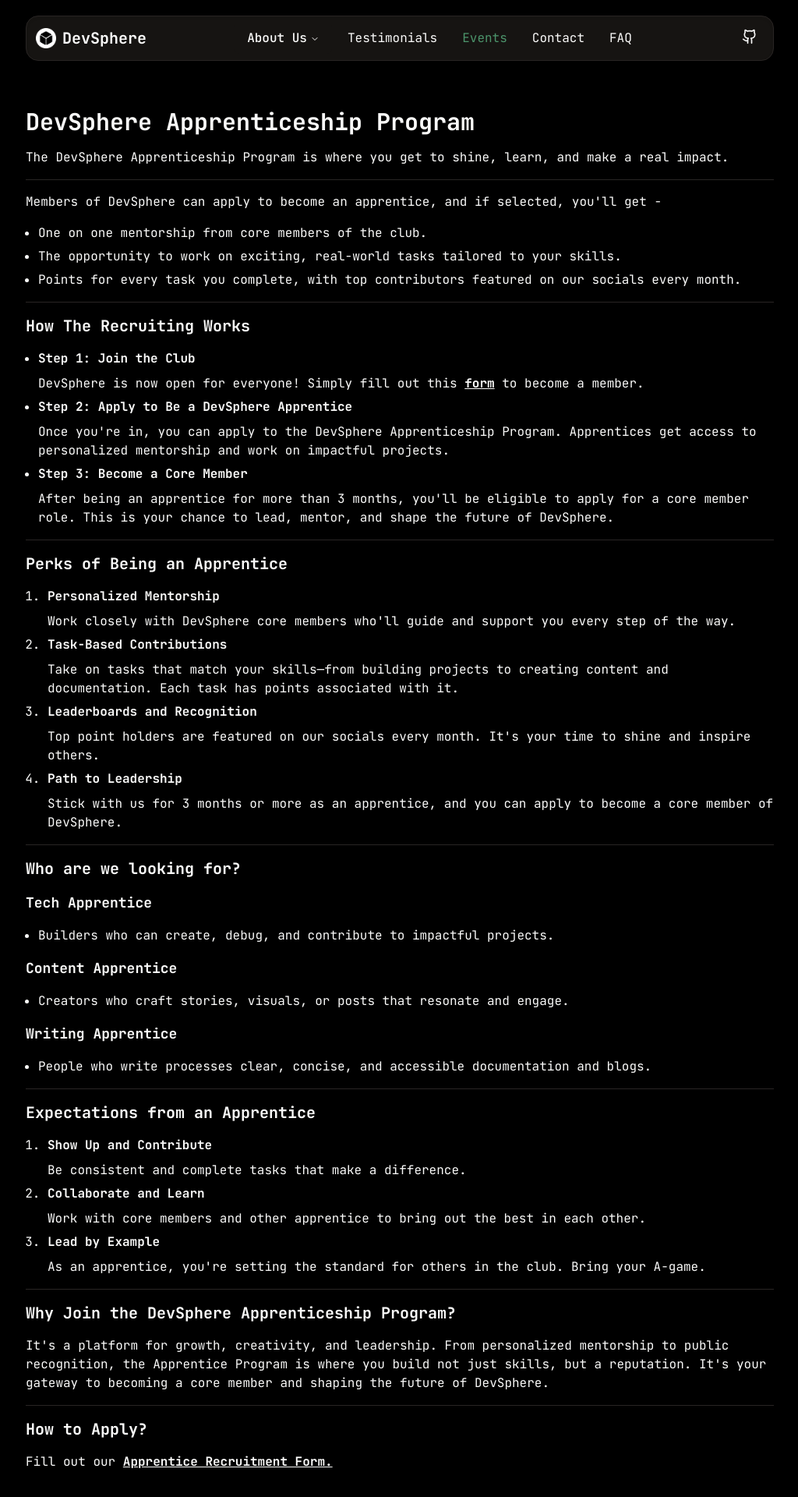
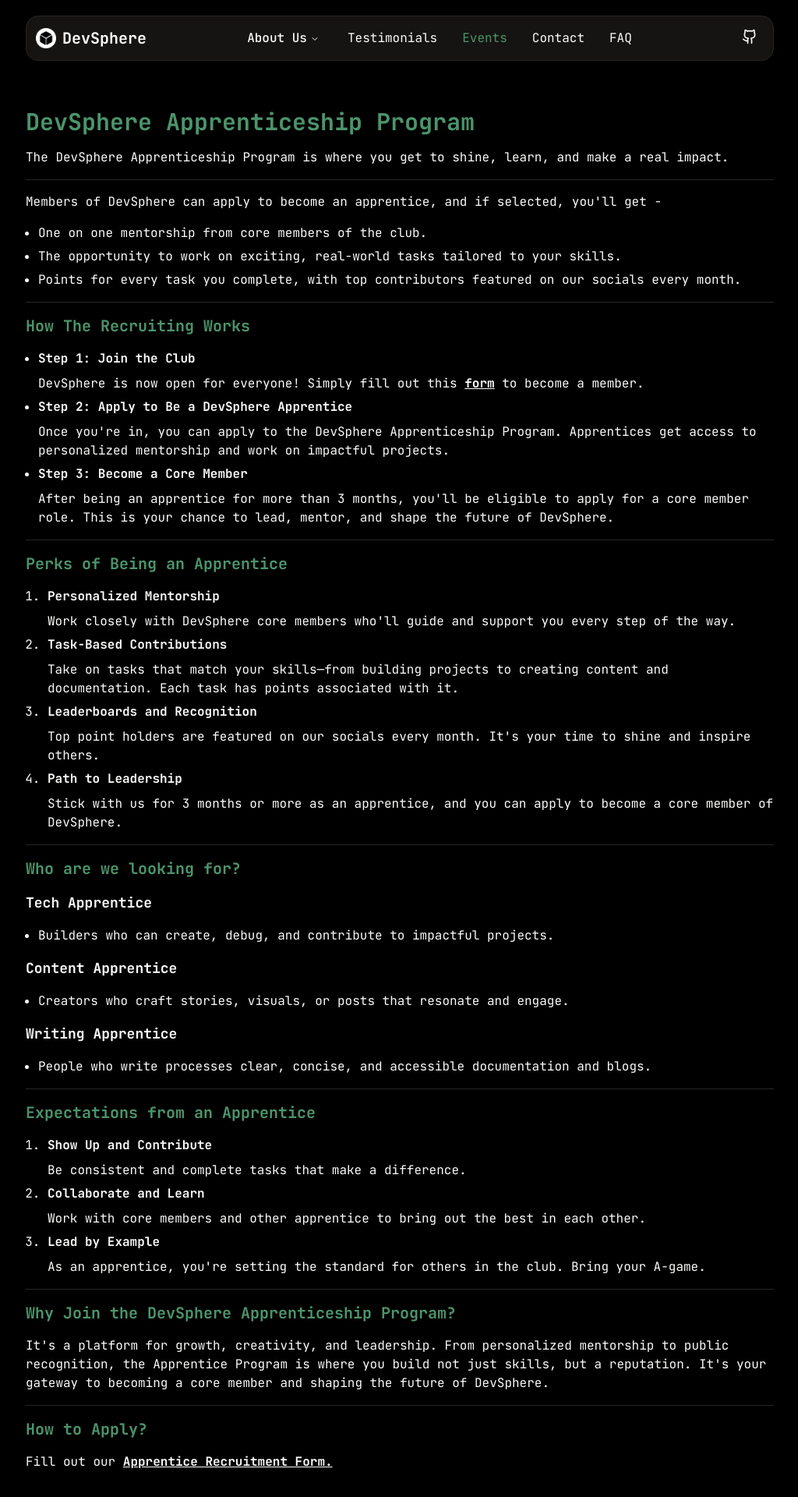
Before and after one commit to SharadhNaidu/devsphere-project-section, a Next.js app: page /DAProgram in a window 1280 px wide. Shown: the top 1920 px of the page at 78% size, without its empty margins (127-1151 px from the left). Built offline with nearby package versions, Linux system fonts and the light colour scheme.

Commit message:
added changes on the home page

```diff
--- a/app/DAProgram/page.tsx
+++ b/app/DAProgram/page.tsx
@@ -2,7 +2,9 @@ import { Separator } from "@/components/ui/separator";
 export default function DAProgramPage() {
   return (
     <div className="grid w-[90%] md:w-[70%] lg:w-[75%] lg:max-w-screen-xl gap-4 mx-auto py-20 md:py-20">
-      <h1 className="text-3xl font-bold">DevSphere Apprenticeship Program</h1>
+      <h1 className="text-3xl text-primary font-bold">
+        DevSphere Apprenticeship Program
+      </h1>
       <p>
         The DevSphere Apprenticeship Program is where you get to shine, learn,
         and make a real impact.
@@ -26,7 +28,9 @@ export default function DAProgramPage() {
         </ul>
       </div>
       <Separator />
-      <h2 className="text-xl font-bold">How The Recruiting Works</h2>
+      <h2 className="text-xl text-primary font-bold">
+        How The Recruiting Works
+      </h2>
       <div className="ml-4">
         <ul className="list-disc space-y-1.5">
           <li>
@@ -57,7 +61,9 @@ export default function DAProgramPage() {
         </ul>
       </div>
       <Separator />
-      <h2 className="text-xl font-bold">Perks of Being an Apprentice</h2>
+      <h2 className="text-xl text-primary font-bold">
+        Perks of Being an Apprentice
+      </h2>
       <div className="ml-7">
         <ol className="list-decimal space-y-1.5">
           <li>
@@ -77,13 +83,15 @@ export default function DAProgramPage() {
           </li>
           <li>
             <p className="font-bold pb-2">Path to Leadership</p>Stick with us
-            for 3 months or more as an apprentice, and you can apply to become a core
-            member of DevSphere.
+            for 3 months or more as an apprentice, and you can apply to become a
+            core member of DevSphere.
           </li>
         </ol>
       </div>
       <Separator />
-      <h2 className="text-xl font-bold">Who are we looking for?</h2>
+      <h2 className="text-xl text-primary font-bold">
+        Who are we looking for?
+      </h2>
       <h3 className="text-lg font-bold">Tech Apprentice</h3>
       <div className="ml-4">
         <ul className="list-disc space-y-1.5">
@@ -112,7 +120,9 @@ export default function DAProgramPage() {
         </ul>
       </div>
       <Separator />
-      <h2 className="text-xl font-bold">Expectations from an Apprentice</h2>
+      <h2 className="text-xl text-primary font-bold">
+        Expectations from an Apprentice
+      </h2>
       <div className="ml-7">
         <ol className="list-decimal space-y-1.5">
           <li>
@@ -121,7 +131,8 @@ export default function DAProgramPage() {
           </li>
           <li>
             <p className="font-bold pb-2">Collaborate and Learn</p>Work with
-            core members and other apprentice to bring out the best in each other.
+            core members and other apprentice to bring out the best in each
+            other.
           </li>
           <li>
             <p className="font-bold pb-2">Lead by Example</p>As an apprentice,
@@ -131,7 +142,7 @@ export default function DAProgramPage() {
         </ol>
       </div>
       <Separator />
-      <h2 className="text-xl font-bold">
+      <h2 className="text-xl text-primary font-bold">
         Why Join the DevSphere Apprenticeship Program?
       </h2>
       <p>
@@ -141,9 +152,12 @@ export default function DAProgramPage() {
         becoming a core member and shaping the future of DevSphere.
       </p>
       <Separator />
-      <h2 className="text-xl font-bold">How to Apply?</h2>
+      <h2 className="text-xl text-primary font-bold">How to Apply?</h2>
       <p>
-        Fill out our <a href="#" className="font-bold underline">Apprentice Recruitment Form.</a>
+        Fill out our{" "}
+        <a href="#" className="font-bold underline">
+          Apprentice Recruitment Form.
+        </a>
       </p>
     </div>
   );
--- a/components/layout/sections/hero.tsx
+++ b/components/layout/sections/hero.tsx
@@ -16,7 +16,7 @@ export const HeroSection = () => {
             <span className="mr-2 text-primary">
               <Badge>✨</Badge>
             </span>
-            <span> Registrations Now Open!</span>
+            <span>DA Program is now live!</span>
           </Badge>
 
           <div className="max-w-screen-lg mx-auto text-center text-3xl md:text-6xl font-bold leading-relaxed">
@@ -49,11 +49,9 @@ export const HeroSection = () => {
               variant="secondary"
               className="w-5/6 md:w-1/4 font-bold"
             >
-              <Link
-                href="https://github.com/orgs/0xDevSphere/repositories"
-                target="_blank"
-              >
-                Explore Projects
+              <Link href="./DAProgram">
+                Be an Apprentice
+                <ArrowRight className="size-5 ml-2 group-hover/arrow:translate-x-1 transition-transform" />
               </Link>
             </Button>
           </div>
```
